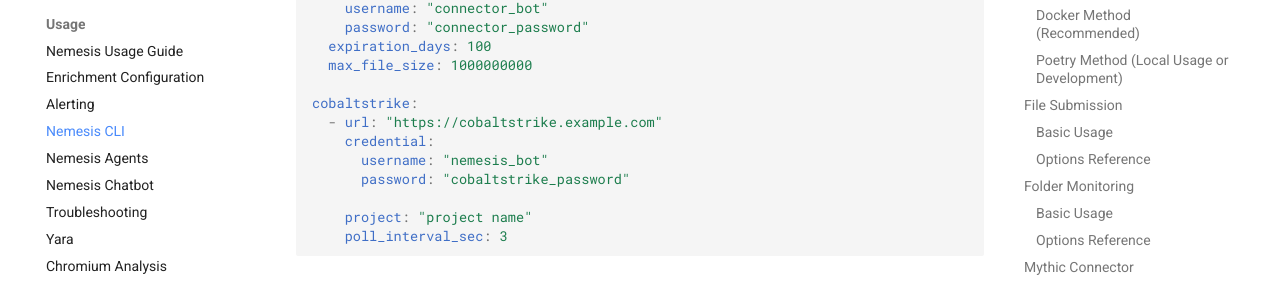
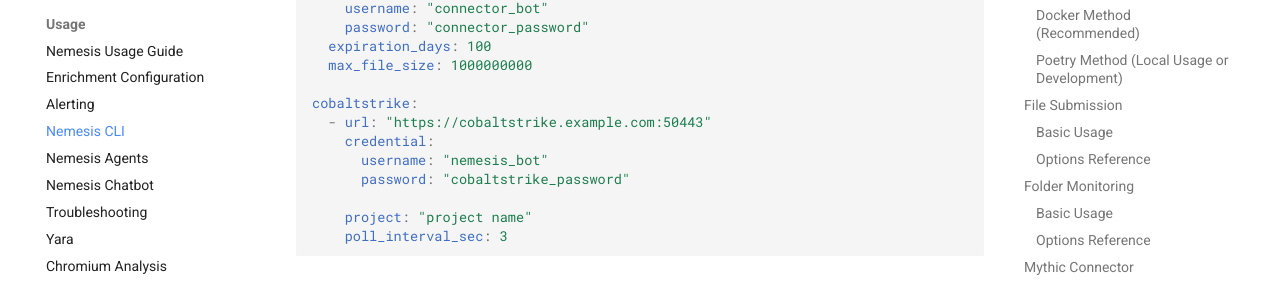
Before and after one commit to SpecterOps/Nemesis, an MkDocs documentation site: the page built from docs/cli.md, in a window 1280 px wide and 900 px high, scrolled down 7284 px. Shown: the part 147-432 px from the top of the window. Built offline with MkDocs 1.6.1 and Material for MkDocs 9.7.7, drawn with Linux system fonts in a browser that asks for light colours; comment, search, counter and statistics services are not loaded; some of the changed lines change nothing that is shown.

Commit message:
Update Cobalt Strike URL to include port 50443

```diff
--- a/docs/cli.md
+++ b/docs/cli.md
@@ -303,7 +303,7 @@
   max_file_size: 1000000000
 
 cobaltstrike:
-  - url: "https://cobaltstrike.example.com"
+  - url: "https://cobaltstrike.example.com:50443"
     credential:
       username: "nemesis_bot"
       password: "cobaltstrike_password"
```
